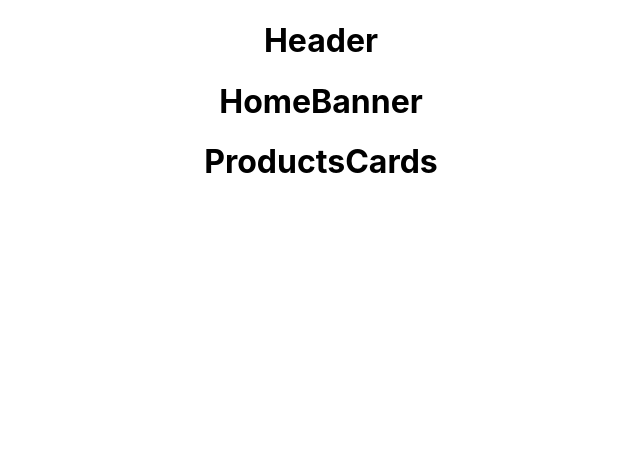
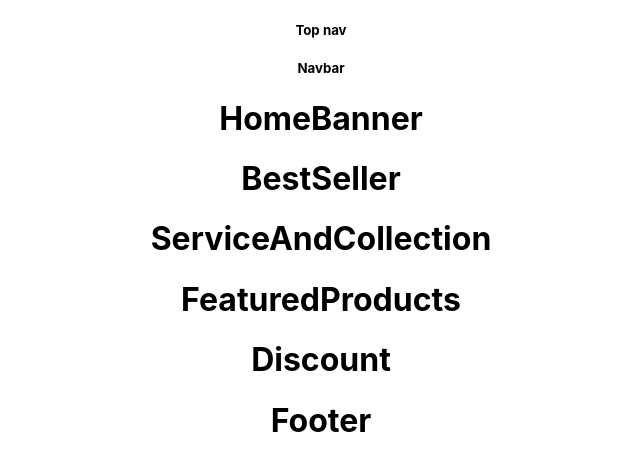
Before and after one commit to Sarwar-Ahmed/reno-shop-bee, a React (Create React App) app: page / in a window 1280 px wide. Shown: the top 470 px of the page, without its empty margins (319-959 px from the left). Built offline with nearby package versions, Linux system fonts and the light colour scheme.

Commit message:
components creating done

```diff
--- a/src/App.js
+++ b/src/App.js
@@ -1,12 +1,14 @@
 import Header from './components/Header/Header';
 import Home from './components/Home/Home';
 import './App.css';
+import Footer from './components/Footer/Footer';
 
 function App() {
   return (
     <div className="App">
       <Header/>
       <Home/>
+      <Footer/>
     </div>
   );
 }
--- /dev/null
+++ b/src/components/Footer/Footer.js
@@ -0,0 +1,11 @@
+import React from 'react';
+
+const Footer = () => {
+    return (
+        <div>
+            <h1>Footer</h1>
+        </div>
+    );
+};
+
+export default Footer;
--- a/src/components/Header/Header.js
+++ b/src/components/Header/Header.js
@@ -1,9 +1,15 @@
 import React from 'react';
+import { Container } from 'react-bootstrap';
 
 const Header = () => {
     return (
         <div>
-            <h1>Header</h1>
+            <Container fluid>
+                <h5>Top nav</h5>
+            </Container>
+            <Container fluid>
+                <h5>Navbar</h5>
+            </Container>
         </div>
     );
 };
--- /dev/null
+++ b/src/components/Home/BestSeller/BestSeller.js
@@ -0,0 +1,11 @@
+import React from 'react';
+
+const BestSeller = () => {
+    return (
+        <div>
+            <h1>BestSeller</h1>
+        </div>
+    );
+};
+
+export default BestSeller;
--- /dev/null
+++ b/src/components/Home/Discount/Discount.js
@@ -0,0 +1,11 @@
+import React from 'react';
+
+const Discount = () => {
+    return (
+        <div>
+            <h1>Discount</h1>
+        </div>
+    );
+};
+
+export default Discount;
--- /dev/null
+++ b/src/components/Home/FeaturedProducts/FeaturedProducts.js
@@ -0,0 +1,11 @@
+import React from 'react';
+
+const FeaturedProducts = () => {
+    return (
+        <div>
+            <h1>FeaturedProducts</h1>
+        </div>
+    );
+};
+
+export default FeaturedProducts;
--- a/src/components/Home/Home.js
+++ b/src/components/Home/Home.js
@@ -1,12 +1,18 @@
 import React from 'react';
 import HomeBanner from './HomeBanner/HomeBanner';
-import ProductsCards from './ProductsCards/ProductsCards';
+import BestSeller from './BestSeller/BestSeller';
+import ServiceAndCollection from './ServiceAndCollection/ServiceAndCollection';
+import FeaturedProducts from './FeaturedProducts/FeaturedProducts';
+import Discount from './Discount/Discount';
 
 const Home = () => {
     return (
         <div>
             <HomeBanner/>
-            <ProductsCards/>
+            <BestSeller/>
+            <ServiceAndCollection/>
+            <FeaturedProducts/>
+            <Discount/>
         </div>
     );
 };
--- a/src/components/Home/ProductsCards/ProductsCards.js
+++ /dev/null
@@ -1,11 +0,0 @@
-import React from 'react';
-
-const ProductsCards = () => {
-    return (
-        <div>
-            <h1>ProductsCards</h1>
-        </div>
-    );
-};
-
-export default ProductsCards;
--- /dev/null
+++ b/src/components/Home/ServiceAndCollection/ServiceAndCollection.js
@@ -0,0 +1,11 @@
+import React from 'react';
+
+const ServiceAndCollection = () => {
+    return (
+        <div>
+            <h1>ServiceAndCollection</h1>
+        </div>
+    );
+};
+
+export default ServiceAndCollection;
```
